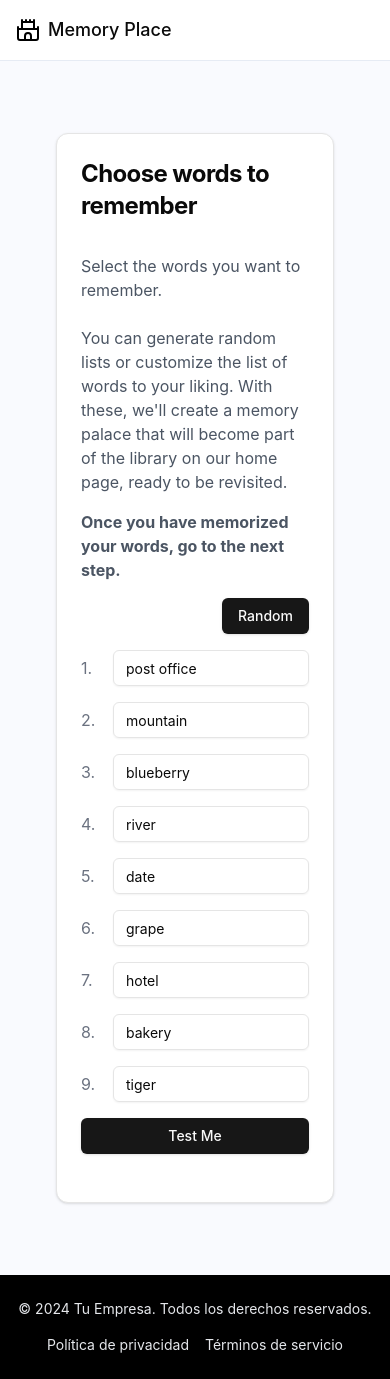
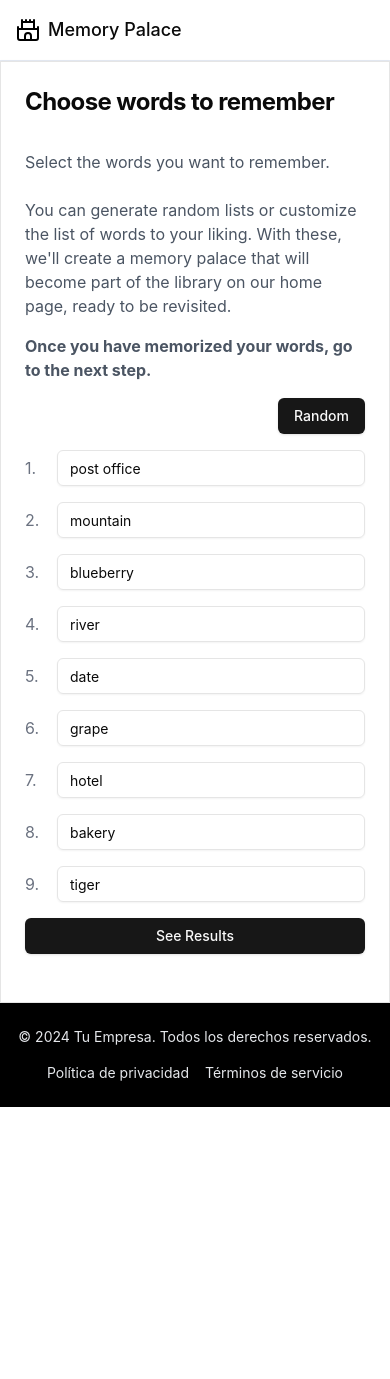
Before and after one commit to SofiaBargues/memory-palace, a Next.js app: page /palace in a window 390 px wide. After the commit the page ends 1107 px from the top, so only its background shows below. Built offline with nearby package versions, Linux system fonts and the light colour scheme.

Commit message:
Memory Palace

```diff
--- a/src/app/layout.tsx
+++ b/src/app/layout.tsx
@@ -31,7 +31,7 @@ export default function RootLayout({
         className={`${geistSans.variable} ${geistMono.variable} antialiased`}
       >
         <NavBar />
-        <div className="sm:p-8 px-4 py-8 w-full bg-[#f9fafe] min-h-[calc(100vh-73px)]">
+        <div className="w-full bg-[#f9fafe] min-h-[calc(100vh-73px)]">
           {children}
         </div>
         <Footer />
--- a/src/app/palace/palaceStory.tsx
+++ b/src/app/palace/palaceStory.tsx
@@ -44,11 +44,11 @@ export function PalaceStory({
     <div>
       <Carousel
         setApi={setApi}
-        className=" whitespace-nowrap rounded-md w-auto mx-11"
+        className=" whitespace-nowrap md:rounded-md md:w-full rounded-none"
       >
         <CarouselPrevious />
         <CarouselNext />
-        <CarouselContent>
+        <CarouselContent className="">
           <CarouselItem key="1">
             <StoryPart
               narrative={palace.sentences.slice(0, 3).join(" ")}
@@ -56,21 +56,17 @@ export function PalaceStory({
             />
           </CarouselItem>
           <CarouselItem key="2">
-            <CardContent className="overflow-hidden rounded-md">
             <StoryPart
               narrative={palace.sentences.slice(3, 6).join(" ")}
               image={palace.images[1]}
             />
-            </CardContent>
-          </CarouselItem>{" "}
+          </CarouselItem>
           <CarouselItem key="3">
             <div className="p-1">
-              <CardContent className="overflow-hidden rounded-md">
               <StoryPart
                 narrative={palace.sentences.slice(6, 9).join(" ")}
                 image={palace.images[2]}
               />
-              </CardContent>
             </div>
           </CarouselItem>
         </CarouselContent>
--- a/src/app/palace/palaceView.tsx
+++ b/src/app/palace/palaceView.tsx
@@ -129,16 +129,16 @@ export function PalaceView({
 
   console.log(slideSelected);
   return (
-    <div className="w-full container m-auto p-10 flex flex-col  gap-4">
-      <Card className="w-full max-w-5xl">
+    <div className="w-full container m-auto md:p-10 flex flex-col  gap-4">
+      <Card className="w-full md:max-w-5xl rounded-none md:rounded-xl ">
         <>
           {step === "palace" && (
             <>
-              <CardHeader className="">
-                <CardTitle className="text-2xl font-bold">
+              <CardHeader className="pb-0">
+                <CardTitle className="text-2xl font-bold ">
                   Read the story to remember
                 </CardTitle>
-                <CardDescription className="text-gray-600 mb-6">
+                <CardDescription className="text-gray-600">
                   Welcome to the Palace of Memory. Transform words into lasting
                   memories through vivid images and immersive stories. Link each
                   word to a location in your palace, making recall effortless
@@ -180,10 +180,11 @@ export function PalaceView({
         {step === "fill2" && (
           <>
             <CardHeader className="flex flex-row items-center justify-between space-y-0 pb-2">
-              <CardTitle className="text-2xl font-bold">Memory Place</CardTitle>
+              <CardTitle className="text-2xl font-bold">
+                Remember the story and complete the words
+              </CardTitle>
             </CardHeader>
             <CardContent>
-              <h2 className="text-xl font-semibold mb-4">Fill</h2>
               <p className="text-gray-600 mb-6">
                 It is time to put your journey through the palace of memory to
                 the test. Remember each scene from the story, visualizing the
@@ -241,12 +242,9 @@ export function PalaceView({
             //paso previo a ver el palace
             <>
               <CardHeader className="flex flex-row items-center justify-between space-y-0 pb-2">
-                <CardTitle className="text-2xl font-bold">
-                  Memory Place
-                </CardTitle>
+                <CardTitle className="text-2xl font-bold">Results</CardTitle>
               </CardHeader>
               <CardContent>
-                <Title title="Results" />
                 <Description>
                   These are the results of your first attempt.
                 </Description>
@@ -263,10 +261,9 @@ export function PalaceView({
         {step === "results2" && (
           <>
             <CardHeader className="flex flex-row items-center justify-between space-y-0 pb-2">
-              <CardTitle className="text-2xl font-bold">Memory Place</CardTitle>
+              <CardTitle className="text-2xl font-bold">Results</CardTitle>
             </CardHeader>
             <CardContent>
-              <h2 className="text-xl font-semibold mb-4">Results</h2>
               <p className="text-gray-600 mb-6">
                 These are the results of your journey by the memory palace.
               </p>
@@ -276,9 +273,6 @@ export function PalaceView({
                 originalWords={referenceWords}
                 results={results}
               />
-              <a href="http://localhost:3000/">
-                <Button className="w-full mt-4">Go home</Button>
-              </a>
             </CardContent>
           </>
         )}
@@ -292,6 +286,10 @@ export function PalaceView({
             <Button className="w-full" onClick={goToNextStep}>
               Next
             </Button>
+          ) : step === "results2" ? (
+            <a className="w-full" href="/">
+              <Button className="w-full mt-4">Go home</Button>
+            </a>
           ) : null}
         </CardFooter>
       </Card>
--- a/src/app/palace/placePort.tsx
+++ b/src/app/palace/placePort.tsx
@@ -6,15 +6,11 @@ export function StoryPart({
   image: string;
 }) {
   return (
-    <div className="flex flex-col gap-3 relative ">
-      <img
-        className="max-w-[900px] max-h-[900px] aspect-square rounded-lg "
-        src={image}
-        alt={image}
-      />
-      <div className="bg-white opacity-70 p-2 absolute bottom-2 ">
+    <div className="grid grid-cols-1 md:grid-cols-2 gap-3 ">
+      <img className=" aspect-square rounded-lg " src={image} alt={image} />
+      <div className="flex flex-col justify-center md:bg-muted border-primary  rounded border-2 ">
         <div
-          className="text-wrap w-auto  bg-white p-2 border-border"
+          className="text-wrap w-full text-xs  md:text-xl  md:p-6 p-2  bg-background"
           dangerouslySetInnerHTML={{ __html: narrative }}
         ></div>
       </div>
--- a/src/app/palace/wordList.tsx
+++ b/src/app/palace/wordList.tsx
@@ -31,15 +31,15 @@ export function WordsList({
       ))}
       {results.length > 0 ? (
         <>
-          <div className="font-medium text-xl my-1">
-            Total Correct: {results.filter((x) => x === true).length}
+          <div className="font-medium  font-semibold pt-9">
+            Total: {results.filter((x) => x === true).length}
           </div>
-          <div className="w-full">
+          <div className="w-full flex flex-col ">
             <ProgressFromZero
               value={progressPercentage}
               className="w-full h-2"
             />
-            <p className="text-center mt-2 text-sm text-gray-600">
+            <p className=" text-center mt-2 text-sm text-gray-600 ">
               {progressPercentage.toFixed(0)}% Correct
             </p>
           </div>
--- a/src/app/palace/wordsInput.tsx
+++ b/src/app/palace/wordsInput.tsx
@@ -61,7 +61,7 @@ export function WordsInput({
       </form>
 
       <Button className="w-full " form="submit" type="submit">
-        Test Me
+        See Results
       </Button>
     </>
   );
--- a/src/components/navBar.tsx
+++ b/src/components/navBar.tsx
@@ -6,7 +6,7 @@ export function NavBar() {
       <Link href="/">
         <div className="flex items-center gap-2 text-lg font-medium">
           <img src={"/castle.svg"} alt="logo" className="w-6 object-contain " />
-          Memory Place
+          Memory Palace
         </div>
       </Link>
     </header>
--- a/src/components/ui/carousel.tsx
+++ b/src/components/ui/carousel.tsx
@@ -162,7 +162,7 @@ const CarouselContent = React.forwardRef<
         ref={ref}
         className={cn(
           "flex",
-          orientation === "horizontal" ? "-ml-4" : "-mt-4 flex-col",
+          orientation === "horizontal" ? "-ml-4" : "-mt-4 flex-col  ",
           className
         )}
         {...props}
@@ -206,9 +206,9 @@ const CarouselPrevious = React.forwardRef<
       variant={variant}
       size={size}
       className={cn(
-        "absolute  h-8 w-8 rounded-full",
+        "absolute  h-8 w-8 md:h-11 md:w-11 rounded-full",
         orientation === "horizontal"
-          ? "-left-12 top-1/2 -translate-y-1/2"
+          ? "-left-6 md:-left-20 top-1/2 -translate-y-1/2"
           : "-top-12 left-1/2 -translate-x-1/2 rotate-90",
         className
       )}
@@ -235,9 +235,9 @@ const CarouselNext = React.forwardRef<
       variant={variant}
       size={size}
       className={cn(
-        "absolute h-8 w-8 rounded-full",
+        "absolute h-8 w-8 md:h-11 md:w-11 rounded-full",
         orientation === "horizontal"
-          ? "-right-12 top-1/2 -translate-y-1/2"
+          ? "-right-6 md:-right-20  top-1/2 -translate-y-1/2"
           : "-bottom-12 left-1/2 -translate-x-1/2 rotate-90",
         className
       )}
```
Lines whose indentation alone changed are shown as unchanged.
